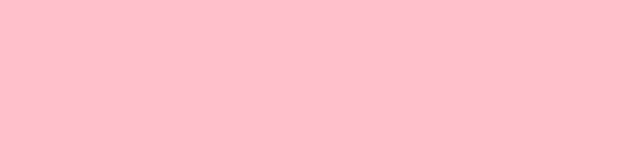
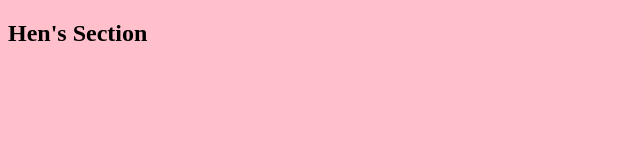
Before and after one commit to MarcoAntonioQuixote/testRepo, a plain HTML site: page index.html in a window 1280 px wide. Shown: the whole page, without its empty margins (0-640 px from the left). Drawn offline with Linux system fonts and the light colour scheme.

Commit message:
Added my name to the index.html

```diff
--- a/index.html
+++ b/index.html
@@ -9,6 +9,12 @@
 <body>
 
 
+    <section>
+        <h1>
+            Hen's Section
+        </h1>
+    </section>
+
     <script src="index.js"></script>
 </body>
 </html>
```
